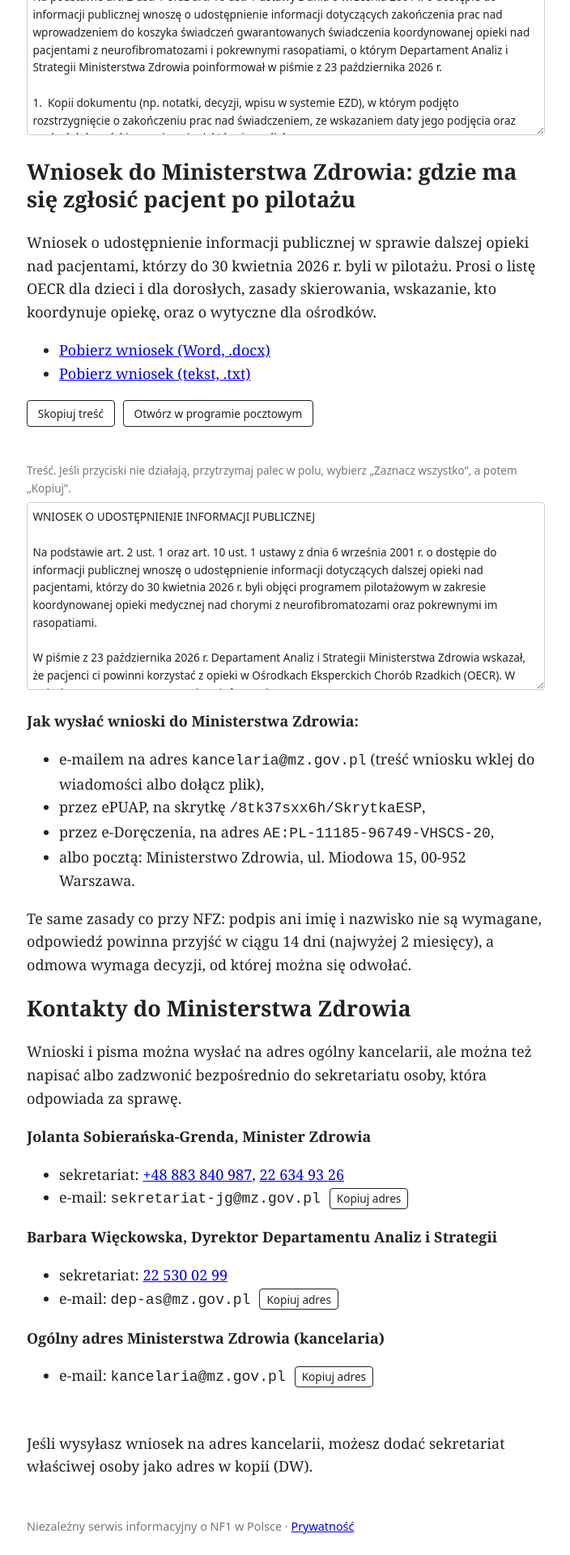
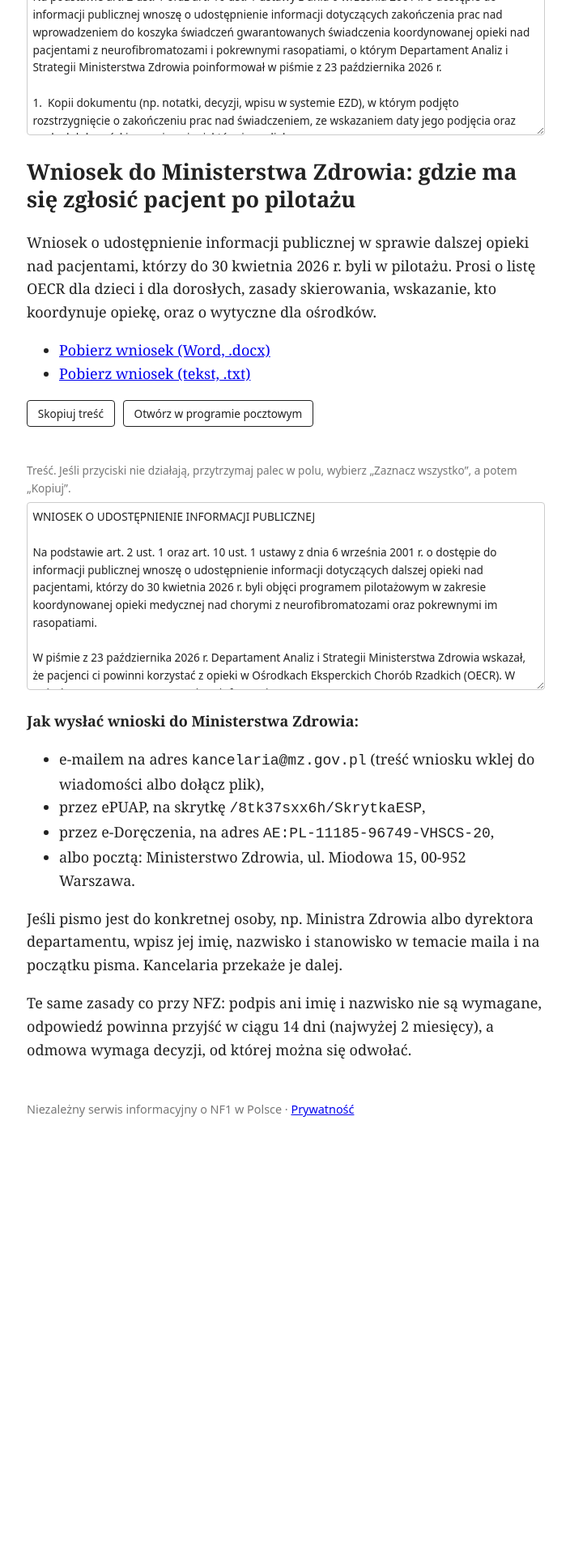
Before and after one commit to sylwiaeb/nf1news, a Jekyll site: the page built from do-pobrania.md, in a window 1280 px wide. Shown: the part 2193-4113 px from the top of the page at 81% size, without its empty margins (287-991 px from the left). Built offline with Jekyll 4.4.1, drawn with Linux system fonts in a browser that asks for light colours; after the commit the page ends 3598 px from its top, so only the background shows below that.

Commit message:
Kontakty MZ: tylko kancelaria, bez niepotwierdzonych sekretariatów
Co-Authored-By: Claude Opus 5.5 <noreply@anthropic.com>
Claude-Session: https://claude.ai/code/session_019jaYATR9w3W35QGoNrwgMj

```diff
--- a/_layouts/default.html
+++ b/_layouts/default.html
@@ -69,8 +69,6 @@
     .mail-box .mail-note { margin: 0.4rem 0; }
     .mail-box .copy-msg { margin: 0; min-height: 1.2em; font-weight: 600; }
     .mail-box textarea { width: 100%; box-sizing: border-box; font: inherit; color: inherit; background: none; border: 1px solid #ccc; border-radius: 4px; padding: 0.4rem; }
-    .contacts .copy-msg { font: 600 0.85rem system-ui, sans-serif; min-height: 1.2em; margin: 0 0 1rem; }
-    .contacts .btn { margin: 0 0 0 0.4rem; padding: 0.15rem 0.5rem; }
     .btn { display: inline-block; font: 0.85rem system-ui, sans-serif; padding: 0.4rem 0.8rem; margin: 0 0.4rem 0.4rem 0; border: 1px solid currentColor; border-radius: 4px; background: none; color: inherit; text-decoration: none; cursor: pointer; }
     mark { background: #ffe680; color: inherit; padding: 0 .15em; border-radius: 2px; }
     @media (prefers-color-scheme: dark) { mark { background: #6b5500; color: #fff; } }
@@ -115,19 +113,6 @@
         try { ok = document.execCommand('copy'); } catch (err) {}
         if (!ok && navigator.clipboard) navigator.clipboard.writeText(ta.value);
         done.hidden = false;
-      } else if (t.matches && t.matches('button.copy-addr')) {
-        // „Kopiuj adres”: kopiuje jeden adres e-mail z listy kontaktów.
-        var addr = t.dataset.copy, out = t.closest('.contacts') && t.closest('.contacts').querySelector('.copy-msg');
-        var said = function (ok) { if (out) out.textContent = ok ? 'Skopiowano: ' + addr : 'Nie udało się skopiować. Adres: ' + addr; if (ok) { t.textContent = 'Skopiowano ✓'; setTimeout(function () { t.textContent = 'Kopiuj adres'; }, 2000); } };
-        var fallback = function () {
-          var tmp = document.createElement('textarea'), ok = false;
-          tmp.value = addr; tmp.setAttribute('readonly', ''); tmp.style.position = 'fixed'; tmp.style.opacity = '0';
-          document.body.appendChild(tmp); tmp.select();
-          try { ok = document.execCommand('copy'); } catch (err) {}
-          document.body.removeChild(tmp); said(ok);
-        };
-        if (navigator.clipboard && window.isSecureContext) navigator.clipboard.writeText(addr).then(function () { said(true); }, fallback);
-        else fallback();
       } else if (t.matches && t.matches('button.copy')) {
         // „Skopiuj treść”: najpierw schowek, potem execCommand, a gdy oba zawiodą,
         // zaznaczamy tekst w polu, żeby można go było skopiować ręcznie.
--- a/do-pobrania.md
+++ b/do-pobrania.md
@@ -56,27 +56,6 @@ Wniosek o udostępnienie informacji publicznej w sprawie dalszej opieki nad pacj
 - przez e-Doręczenia, na adres `AE:PL-11185-96749-VHSCS-20`,
 - albo pocztą: Ministerstwo Zdrowia, ul. Miodowa 15, 00-952 Warszawa.
 
+Jeśli pismo jest do konkretnej osoby, np. Ministra Zdrowia albo dyrektora departamentu, wpisz jej imię, nazwisko i stanowisko w temacie maila i na początku pisma. Kancelaria przekaże je dalej.
+
 Te same zasady co przy NFZ: podpis ani imię i nazwisko nie są wymagane, odpowiedź powinna przyjść w ciągu 14 dni (najwyżej 2 miesięcy), a odmowa wymaga decyzji, od której można się odwołać.
-
-## Kontakty do Ministerstwa Zdrowia
-
-Wnioski i pisma można wysłać na adres ogólny kancelarii, ale można też napisać albo zadzwonić bezpośrednio do sekretariatu osoby, która odpowiada za sprawę.
-
-<div class="contacts" markdown="1">
-
-**Jolanta Sobierańska-Grenda, Minister Zdrowia**
-- sekretariat: <a href="tel:+48883840987">+48 883 840 987</a>, <a href="tel:+48226349326">22 634 93 26</a>
-- e-mail: `sekretariat-jg@mz.gov.pl` <button type="button" class="btn copy-addr" data-copy="sekretariat-jg@mz.gov.pl">Kopiuj adres</button>
-
-**Barbara Więckowska, Dyrektor Departamentu Analiz i Strategii**
-- sekretariat: <a href="tel:+48225300299">22 530 02 99</a>
-- e-mail: `dep-as@mz.gov.pl` <button type="button" class="btn copy-addr" data-copy="dep-as@mz.gov.pl">Kopiuj adres</button>
-
-**Ogólny adres Ministerstwa Zdrowia (kancelaria)**
-- e-mail: `kancelaria@mz.gov.pl` <button type="button" class="btn copy-addr" data-copy="kancelaria@mz.gov.pl">Kopiuj adres</button>
-
-<p class="copy-msg" role="status" aria-live="polite"></p>
-
-</div>
-
-Jeśli wysyłasz wniosek na adres kancelarii, możesz dodać sekretariat właściwej osoby jako adres w kopii (DW).
```
Also changed, not shown: _posts/2026-11-02-co-moga-zrobic-pacjenci-i-rodziny.md (+1 -1 lines).
